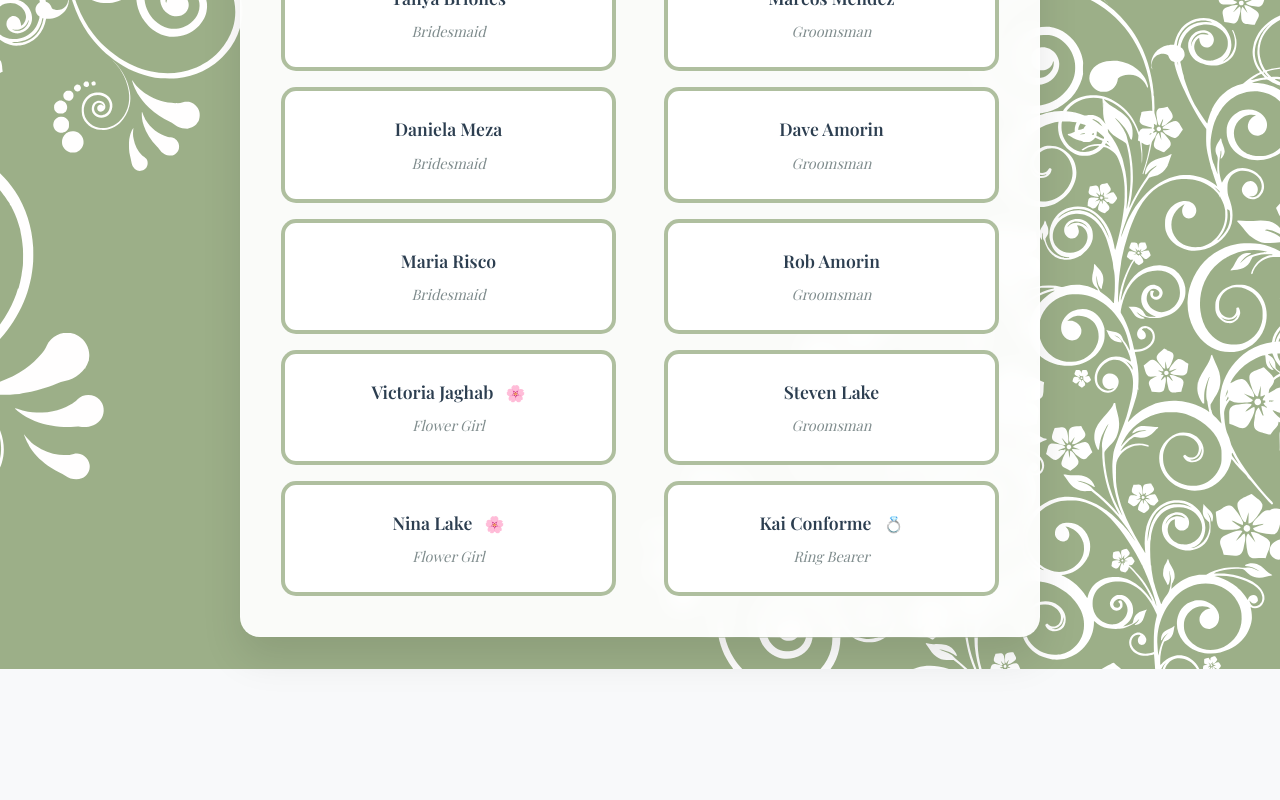
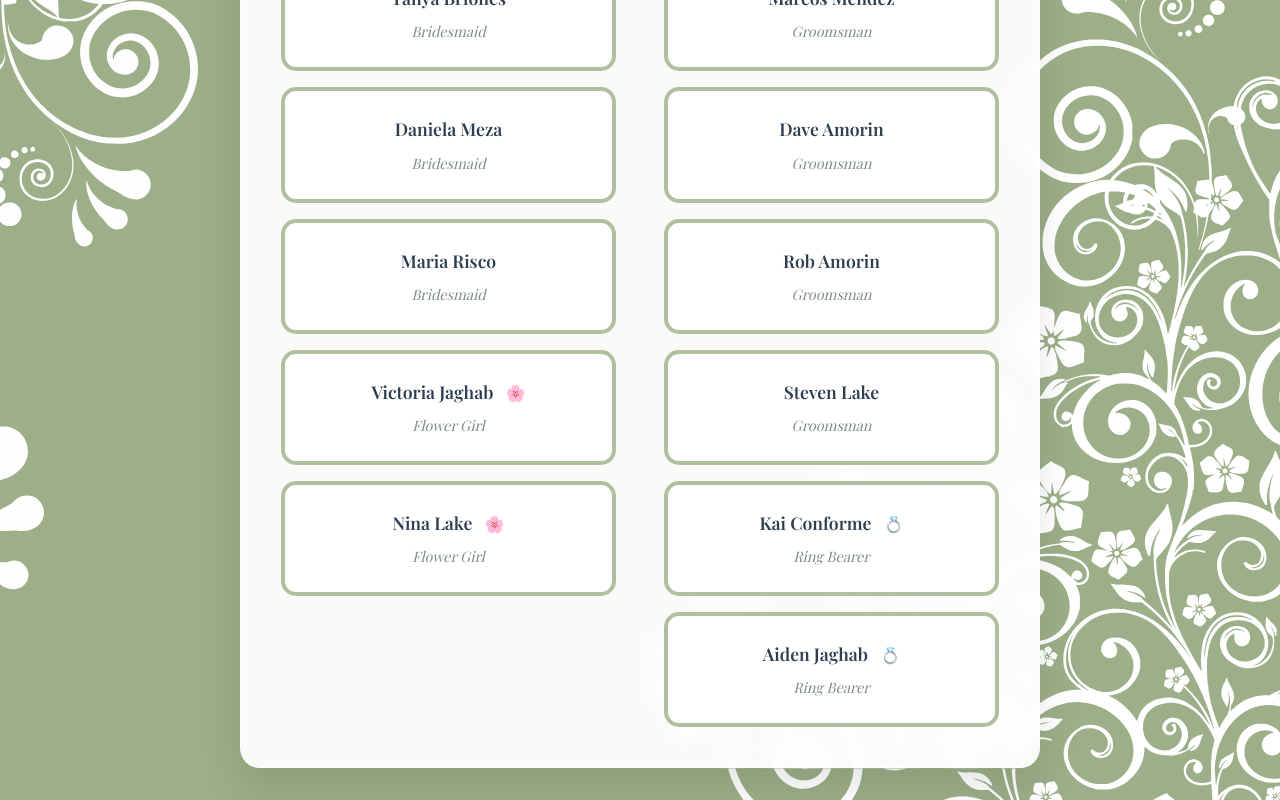
Before and after one commit to henrymendez/wedding, a Vue app: page /bridal-party in a window 1280 px wide. Shown: the part 507-1307 px from the top of the page. Before the commit the page ends 1176 px from the top, so only its background shows below. Built offline with nearby package versions, Linux system fonts and the light colour scheme; no server answers; a web font is replaced by a local one; what aws-amplify would draw is missing.

Commit message:
Updated bridalParty

```diff
--- a/src/components/BridalParty.vue
+++ b/src/components/BridalParty.vue
@@ -18,7 +18,8 @@ const groomsmen = ref([
   { name: 'Dave Amorin', role: 'Groomsman' },
   { name: 'Rob Amorin', role: 'Groomsman' },
   { name: 'Steven Lake', role: 'Groomsman' },
-  { name: 'Kai Conforme', role: 'Ring Bearer' }
+  { name: 'Kai Conforme', role: 'Ring Bearer' },
+  { name: 'Aiden Jaghab', role: 'Ring Bearer' }
 ])
 </script>
 
```
